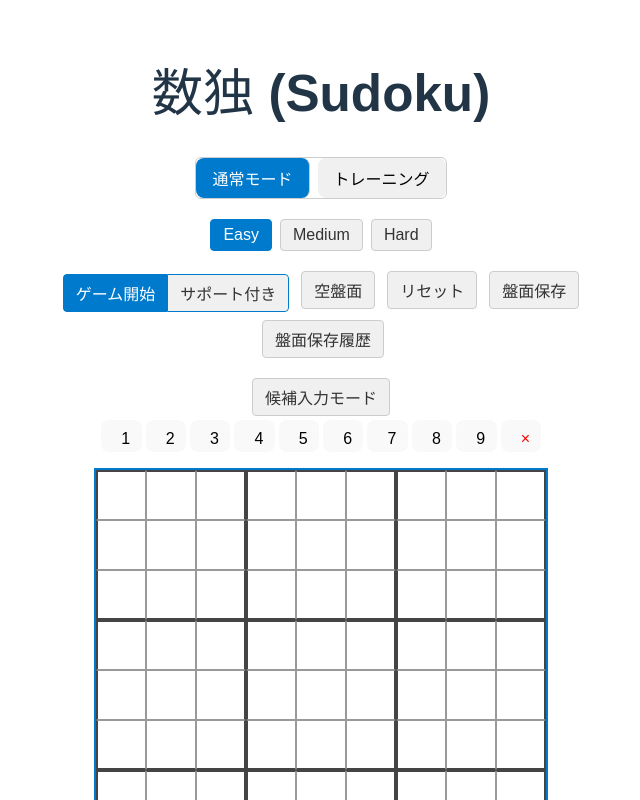
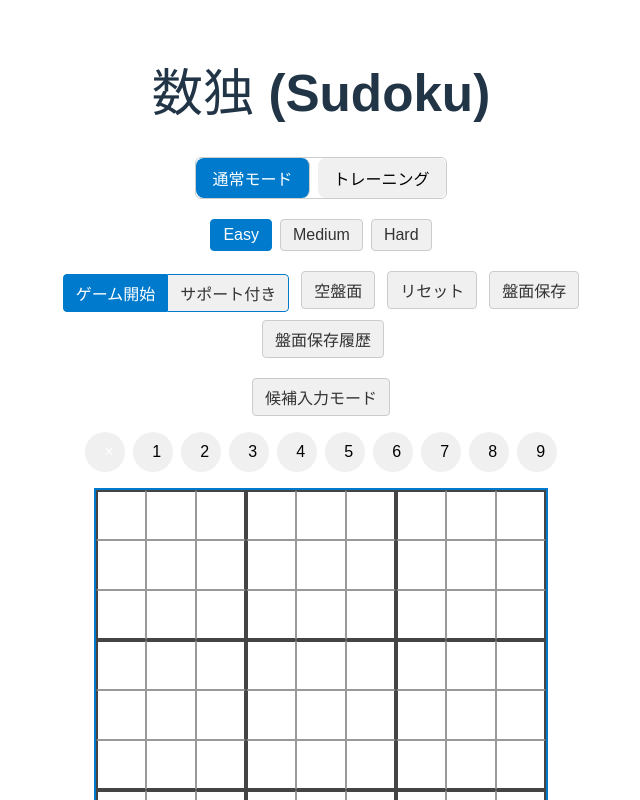
Before and after one commit to tako-chan0511/sudoku, a Vue app: page / in a window 1280 px wide. Shown: the top 800 px of the page, without its empty margins (319-959 px from the left). Built offline with nearby package versions, Linux system fonts and the light colour scheme.

Commit message:
ボタン使い桐時の非アクティブ化

```diff
--- a/src/App.vue
+++ b/src/App.vue
@@ -124,7 +124,12 @@
         候補入力モード
       </button>
     </div>
-    <NumberPicker v-if="isNormalMode" @pick="onNumberPicked" />
+    <NumberPicker
+      v-if="isNormalMode"
+      :selectedCell="selectedCell"
+      :flatCells="flatCells"
+      @pick="onNumberPicked"
+    />
     <div v-if="errorMessage" class="validation-msg">{{ errorMessage }}</div>
 
     <div v-if="allCorrect" class="congrats">Congratulations！！！</div>
@@ -599,13 +604,12 @@ function startGameBase() {
 }
 // 通常モードでスタートしたいとき
 function startGame() {
-  activeStartMode.value = "normal"
-  startGameBase()
+  activeStartMode.value = "normal";
+  startGameBase();
 }
 
 // ★★★ 新機能のための関数 ★★★
 function startGameWithSupport() {
-
   startGame(); // まず通常のゲーム開始処理を呼び出す
   activeStartMode.value = "support"; // ★★★ 状態を更新
   // ゲーム開始処理が終わった後で候補を表示する
@@ -654,52 +658,50 @@ function clearPuzzle(selectDefaultCell: boolean = true) {
 }
 
 async function resetAll() {
-  console.log("▶ resetAll called, activeStartMode =", activeStartMode.value)
+  console.log("▶ resetAll called, activeStartMode =", activeStartMode.value);
 
   // メッセージとハイライトをクリア
-  errorMessage.value = ""
-  highlightedCells.value = []
+  errorMessage.value = "";
+  highlightedCells.value = [];
 
   // 1️⃣ 元の盤面に戻す
-  resetBoard()
-  updateAllCandidates()
+  resetBoard();
+  updateAllCandidates();
 
   // 2️⃣ サポート付きなら候補を再度すべて復元
   if (activeStartMode.value === "support") {
-    console.log("▶ support mode: restoring all candidates")
-    inputMode.value = "thinking"
-    flatCells.value.forEach(cell => {
+    console.log("▶ support mode: restoring all candidates");
+    inputMode.value = "thinking";
+    flatCells.value.forEach((cell) => {
       if (cell.value === 0) {
         Object.entries(cell.candidates).forEach(([num, ok]) => {
           if (ok) {
-            toggleUserCandidate(cell.row, cell.col, +num as CandidateNumber)
+            toggleUserCandidate(cell.row, cell.col, +num as CandidateNumber);
           }
-        })
+        });
       }
-    })
+    });
   } else {
     // 通常モードなら確定入力に戻す
-    inputMode.value = "confirm"
+    inputMode.value = "confirm";
   }
 
   // 3️⃣ セル選択を先頭に戻す
-  selectedNumber.value = 0
-  await nextTick()
-  selectedCell.value = flatCells.value[0] || null
+  selectedNumber.value = 0;
+  await nextTick();
+  selectedCell.value = flatCells.value[0] || null;
 
   // 4️⃣ 編集フラグクリア
-  isModified.value = false
+  isModified.value = false;
 
   // 5️⃣ デバッグ
   console.log(
     "【DEBUG after resetAll】 empty count:",
-    flatCells.value.filter(c => c.value === 0).length
-  )
-  console.log("inputMode =", inputMode.value)
-  console.log("first cell userCandidates:", flatCells.value[0].userCandidates)
+    flatCells.value.filter((c) => c.value === 0).length
+  );
+  console.log("inputMode =", inputMode.value);
+  console.log("first cell userCandidates:", flatCells.value[0].userCandidates);
 }
-
-
 
 function onNumberPicked(n: number) {
   errorMessage.value = "";
@@ -781,7 +783,9 @@ async function onInputCell({
   } else if (inputMode.value === "confirm") {
     // 確定モード
     if (isConflict(row, col, val)) {
-      errorMessage.value = `重複: (${row + 1},${col + 1}) に ${val} は置けません`;
+      errorMessage.value = `重複: (${row + 1},${
+        col + 1
+      }) に ${val} は置けません`;
       return;
     }
     setCellValue(row, col, val as SudokuValue);
@@ -805,7 +809,7 @@ async function onInputCell({
   // 最新の状態をログ出力
   console.log(
     "【DEBUG】flatCells values:",
-    flatCells.value.map(c => c.value).join(",")
+    flatCells.value.map((c) => c.value).join(",")
   );
   console.log("allFilled=", allFilled.value);
   console.log("allCorrect=", allCorrect.value);
--- a/src/components/NumberPicker.vue
+++ b/src/components/NumberPicker.vue
@@ -1,40 +1,92 @@
-<!-- src/components/NumberPicker.vue -->
 <template>
   <div class="number-picker">
+    <!-- クリア用ボタン -->
     <button
-      v-for="n in 9"
+      class="clear-btn"
+      @click="onPick(0)"
+      title="セルを消去"
+    >
+      ×
+    </button>
+
+    <!-- 1〜9 の数字ボタン -->
+    <button
+      v-for="n in numbers"
       :key="n"
-      @click="$emit('pick', n)"
       class="num-btn"
+      :disabled="counts[n] >= 9"
+      @click="onPick(n)"
+      :title="counts[n] >= 9
+        ? `数字 ${n} は既に 9 回使われているので入力不可`
+        : `数字 ${n} を入力（残り ${9 - counts[n]} 枚）`"
     >
       {{ n }}
     </button>
-    <!-- クリア用に「×」を用意 -->
-    <button @click="$emit('pick', 0)" class="num-btn clear">×</button>
   </div>
 </template>
 
 <script lang="ts" setup>
-const emits = defineEmits<{
-  (e: "pick", n: number): void;
+import { defineProps, defineEmits, computed } from "vue";
+import type { Cell } from "@/types/sudoku";
+
+const props = defineProps<{
+  flatCells: Cell[];
 }>();
+
+const emit = defineEmits<{
+  (e: "pick", val: number): void;
+}>();
+
+const numbers = [1, 2, 3, 4, 5, 6, 7, 8, 9];
+
+const counts = computed(() => {
+  const cnt: Record<number, number> = {};
+  for (let i = 1; i <= 9; i++) cnt[i] = 0;
+  for (const cell of props.flatCells) {
+    if (cell.value >= 1 && cell.value <= 9) cnt[cell.value]++;
+  }
+  return cnt;
+});
+
+function onPick(n: number) {
+  emit("pick", n);
+}
 </script>
 
 <style scoped>
 .number-picker {
   display: flex;
-  flex-wrap: wrap;
-  gap: 4px;
+  gap: 8px;
   justify-content: center;
-  margin-bottom: 8px;
+  margin: 12px 0;
 }
-.num-btn {
-  width: 32px;
-  height: 32px;
-  font-size: 1rem;
+
+.number-picker button {
+  width: 40px;
+  height: 40px;
+  border: none;
+  border-radius: 50%;
+  background-color: #f0f0f0;
+  font-size: 16px;
   cursor: pointer;
+  transition: transform 0.1s, background-color 0.2s;
 }
-.clear {
-  color: red;
+
+.clear-btn {
+  background-color: #ff6b6b;
+  color: white;
+}
+.clear-btn:hover {
+  background-color: #fa5252;
+}
+
+.num-btn:hover:not(:disabled) {
+  background-color: #e0e0e0;
+  transform: scale(1.1);
+}
+
+.num-btn:disabled {
+  opacity: 0.4;
+  cursor: not-allowed;
 }
 </style>
```
